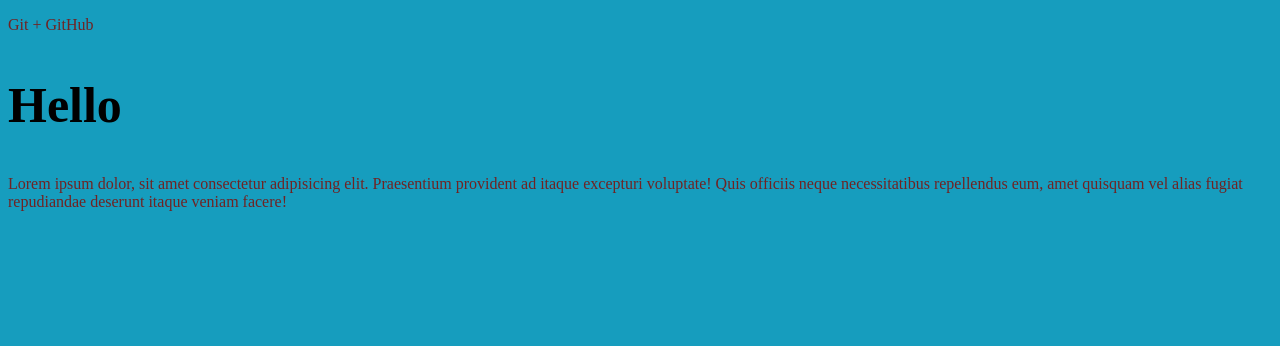
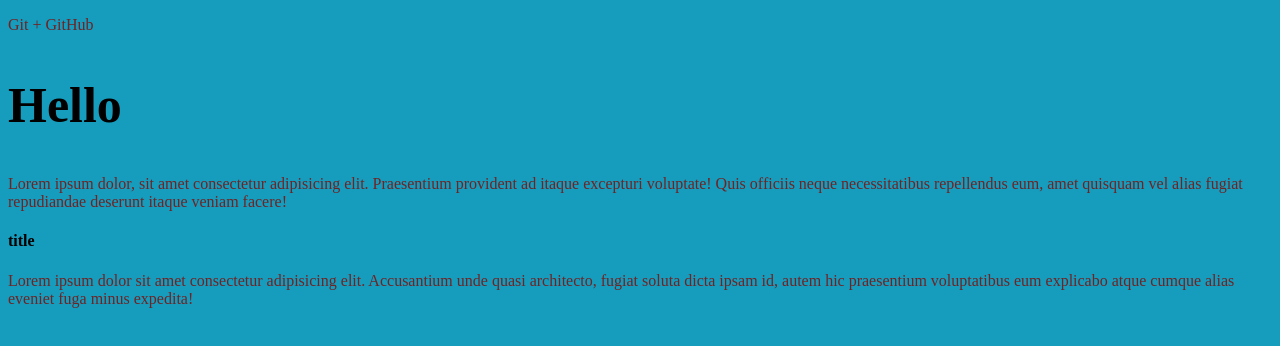
Before and after one commit to urabaraba116/git-test, a plain HTML site: page index.html in a window 1280 px wide. Drawn offline with Linux system fonts and the light colour scheme.

Commit message:
new branch

```diff
--- a/index.html
+++ b/index.html
@@ -15,5 +15,11 @@
       necessitatibus repellendus eum, amet quisquam vel alias fugiat repudiandae
       deserunt itaque veniam facere!
     </p>
+    <h4>title</h4>
+    <p>
+      Lorem ipsum dolor sit amet consectetur adipisicing elit. Accusantium unde
+      quasi architecto, fugiat soluta dicta ipsam id, autem hic praesentium
+      voluptatibus eum explicabo atque cumque alias eveniet fuga minus expedita!
+    </p>
   </body>
 </html>
```
